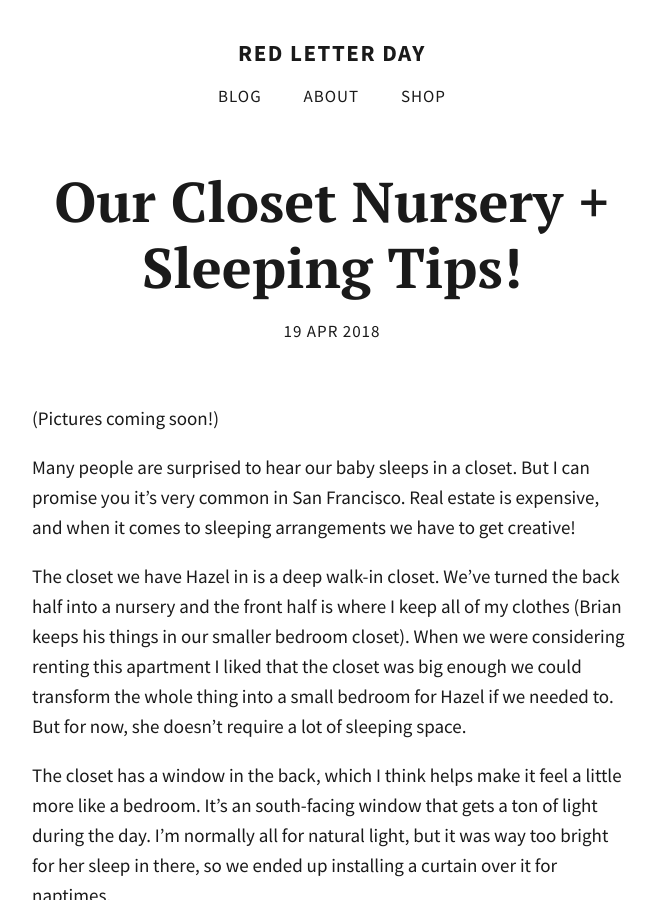
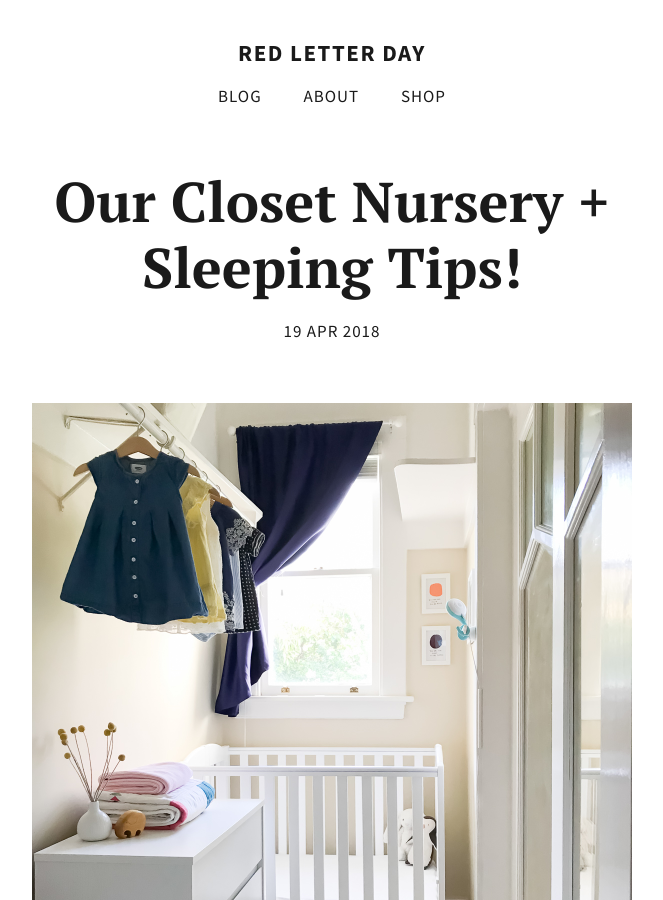
Before and after one commit to totiffany/totiffany.github.io, a Jekyll site: the page built from _posts/2018-04-19-Our-Closet-Nursery-+-Sleeping-Tips!.md, in a window 1280 px wide and 900 px high. Shown: the whole window, without its empty margins (308-971 px from the left). Built offline with Jekyll 4.4.1, drawn with Linux system fonts in a browser that asks for light colours; our own code applies the rules of GitHub Pages for plain Markdown files; comment, search, counter and statistics services are not loaded.

Commit message:
Added nursery photos to the post

```diff
--- a/_posts/2018-04-19-Our-Closet-Nursery-+-Sleeping-Tips!.md
+++ b/_posts/2018-04-19-Our-Closet-Nursery-+-Sleeping-Tips!.md
@@ -1,11 +1,9 @@
 ---
 published: true
-description: >-
-  Many people are surprised to hear our baby sleeps in a closet. But I can
-  promise you it's very common in San Francisco. Real estate is expensive, and
-  when it comes to sleeping arrangements we have to get creative!
+image: closet-nursery-1.jpg
+description: Many people are surprised to hear our baby sleeps in a closet. But I can promise you it's very common in San Francisco. Real estate is expensive, and when it comes to sleeping arrangements we have to get creative!
 ---
-(Pictures coming soon!)
+![closet nursery full view]({{site.baseurl}}/img/closet-nursery-1.jpg)
 
 Many people are surprised to hear our baby sleeps in a closet. But I can promise you it's very common in San Francisco. Real estate is expensive, and when it comes to sleeping arrangements we have to get creative!
 
```
Also changed, not shown: other parts of _posts/2018-04-19-Our-Closet-Nursery-+-Sleeping-Tips!.md (+6 -1 lines), img/closet-nursery-1.jpg (added), img/closet-nursery-2-with-baby.jpg (added), img/closet-nursery-3.jpg (added), img/closet-nursery-4.jpg (added).
